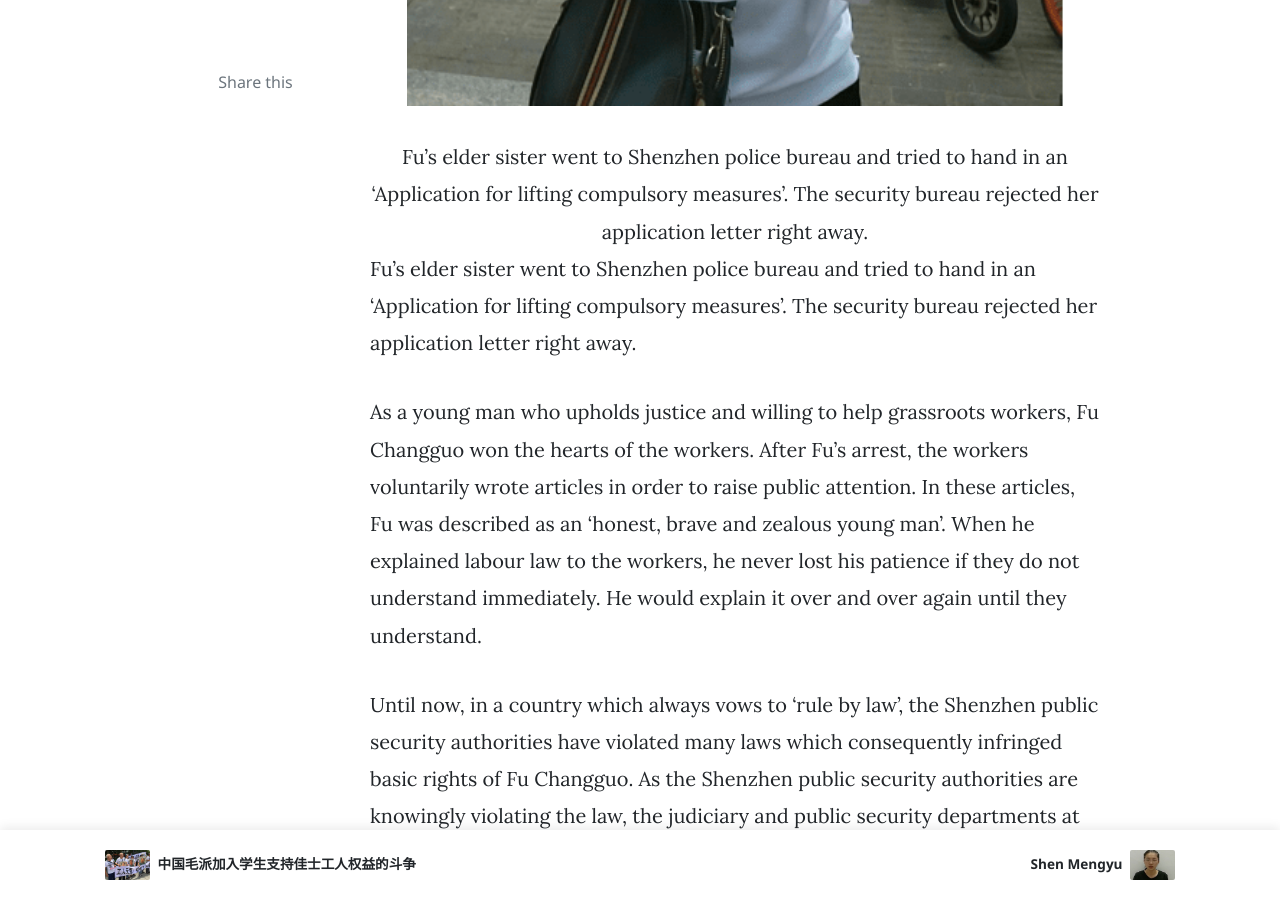
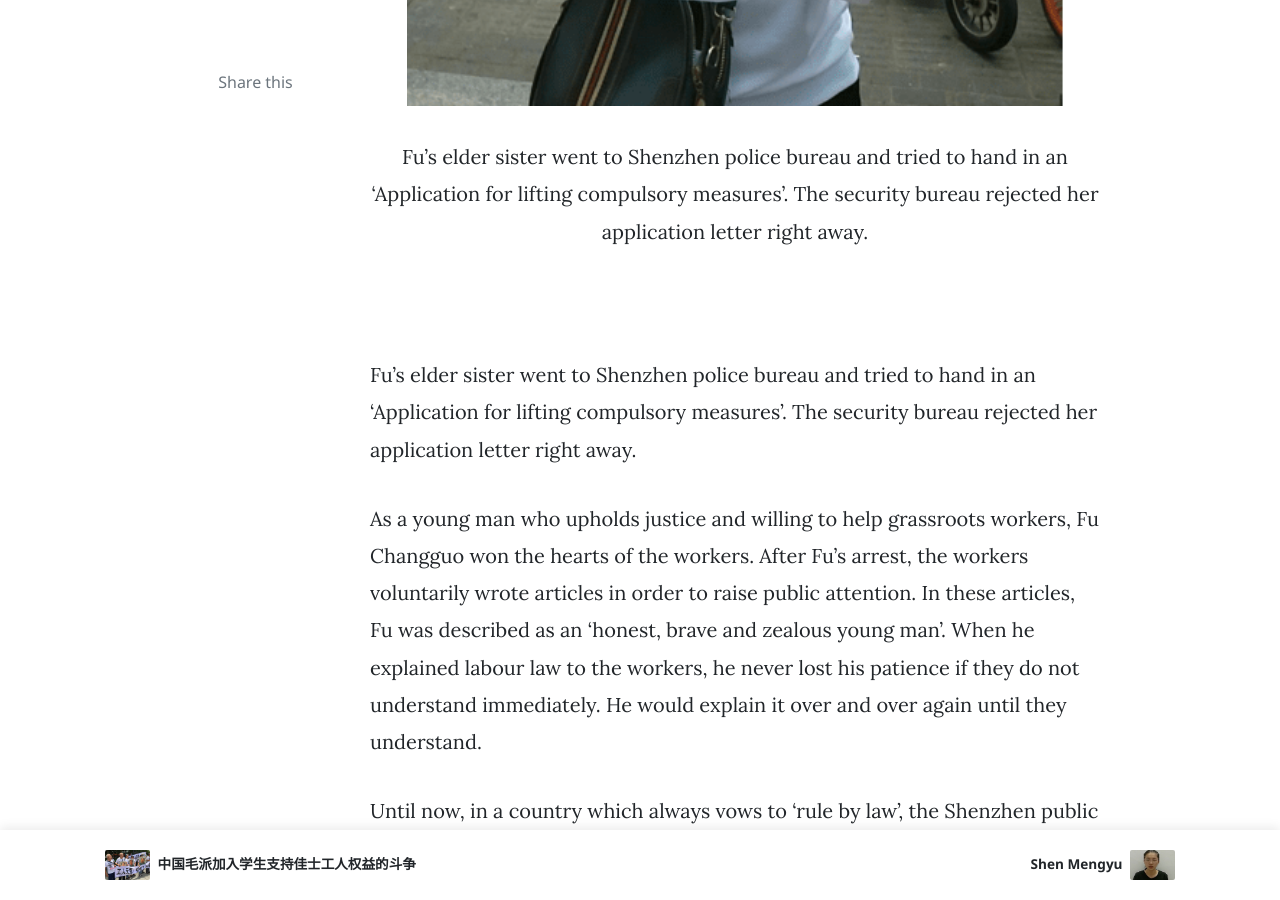
Before and after one commit to laoquan18/laoquan18.github.io, a Jekyll site: the page built from _posts/2019-07-20-Fu-Changguo.md, in a window 1280 px wide and 900 px high, scrolled down 3076 px. Built offline with Jekyll 4.4.1, drawn with Linux system fonts in a browser that asks for light colours; nearby versions of some CDN libraries; comment, search, counter and statistics services are not loaded.

Commit message:
Update 2019-07-20-Fu-Changguo.md

```diff
--- a/_posts/2019-07-20-Fu-Changguo.md
+++ b/_posts/2019-07-20-Fu-Changguo.md
@@ -25,7 +25,7 @@
 During his five months of detention and three months of forced disappearance, Fu has lost not only his personal freedom but also the precious opportunity to accompany his mother during her last days. Fu’s mother died of illness in January 2019 while he was under detention. Before she passed away, Fu’s family repeatedly requested the authorities for an interim bail so that he could see his mother one last time, but all requests were denied. Fu was not even allowed to arrange his mother’s funeral.
 
 
-<div style="text-align:center"><img src="/images/fuchangguo1.png" width="90%"/><br>Fu’s elder sister went to Shenzhen police bureau and tried to hand in an ‘Application for lifting compulsory measures’. The security bureau rejected her application letter right away.</div>
+<div style="text-align:center"><img src="/images/fuchangguo1.png" width="90%"/><br>Fu’s elder sister went to Shenzhen police bureau and tried to hand in an ‘Application for lifting compulsory measures’. The security bureau rejected her application letter right away.</div><br><br>
 
 
 
```
